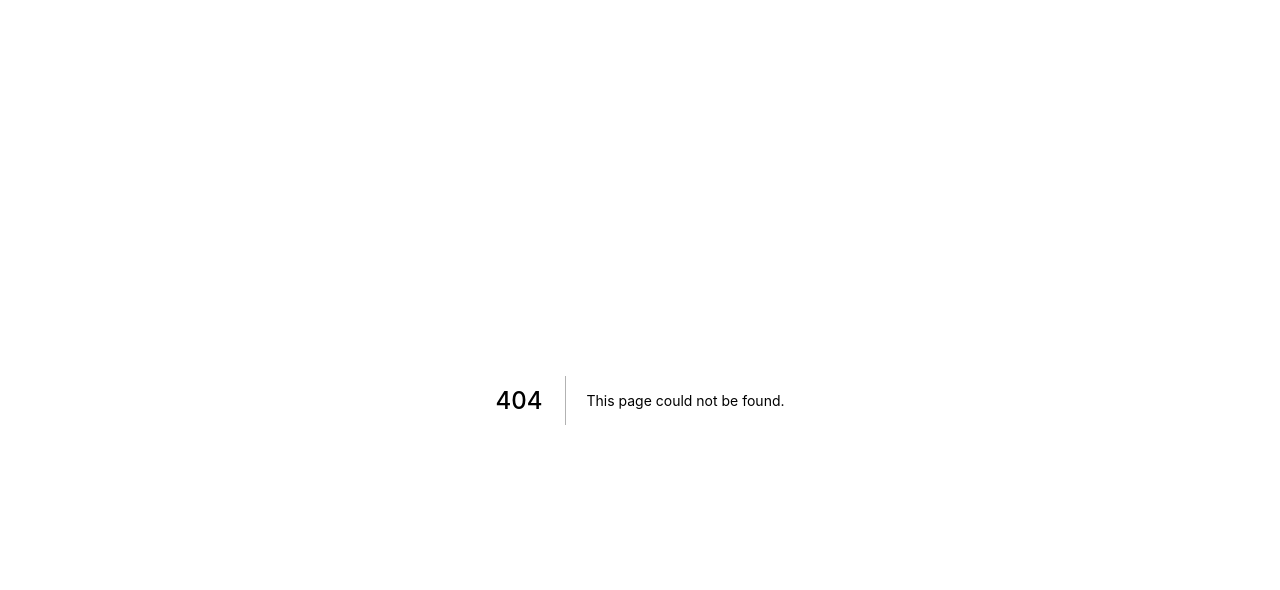
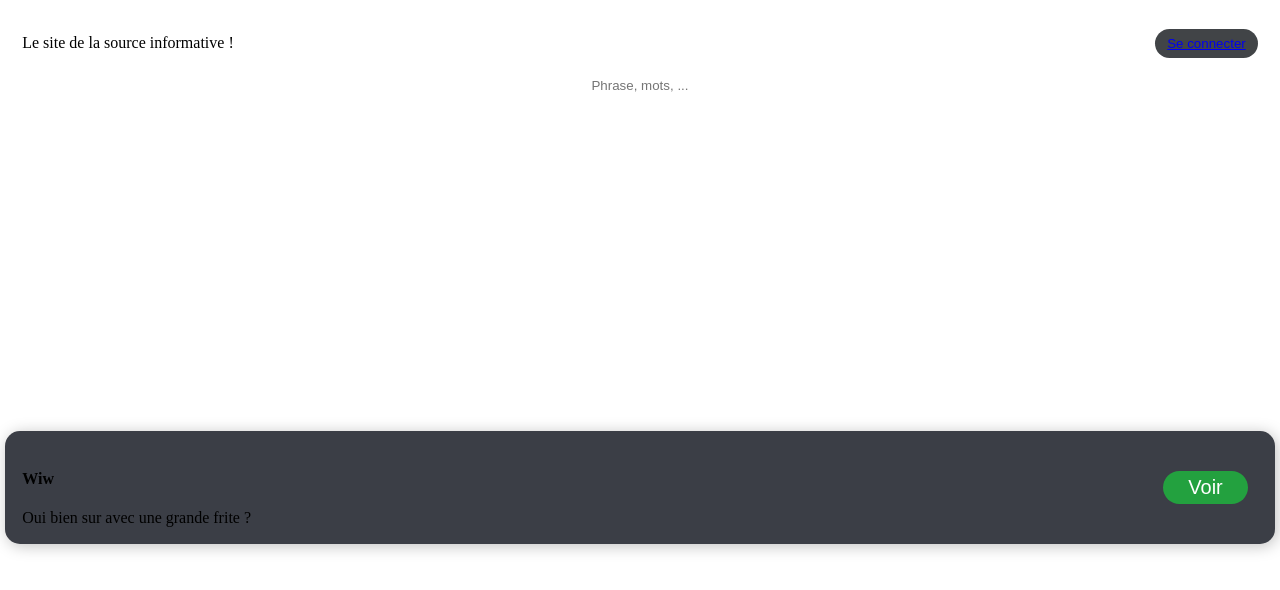
Before and after one commit to Rtinox/Bourse-Coddity-Front, a Next.js app: page /search in a window 1280 px wide. Before the commit this address had no page. Shown: the top 590 px of the page. Built offline with nearby package versions, Linux system fonts and the light colour scheme.

Commit message:
search page

```diff
--- a/components/Navbar.js
+++ b/components/Navbar.js
@@ -11,10 +11,10 @@ export default function Navbar() {
       </div>
       <div className={styles.headeritems}>
         <button className={styles.loginButton}>
-          {router.basePath == '/login' ? (
-            <Link href='/login'>Se connecter</Link>
+          {router.basePath != '/login' ? (
+            <Link href='/login' className={styles.connectBtn}>Se connecter</Link>
           ) : (
-            <Link href='/register'>S'inscrire</Link>
+            <Link href='/register' className={styles.connectBtn}>S'inscrire</Link>
           )}
         </button>
       </div>
--- /dev/null
+++ b/pages/search.js
@@ -0,0 +1,40 @@
+import Head from "next/head";
+import styles from "../styles/Home.module.css";
+import Navbar from "./../components/Navbar";
+import stylesC from "../styles/Search.module.css";
+import Footer from "./../components/Footer";
+
+export default function Home() {
+  return (
+    <div className={styles.container}>
+      <Head>
+        <title>Bourse Coddity</title>
+        <link rel="icon" href="/favicon.ico" />
+      </Head>
+
+      {Navbar()}
+
+      <div>
+        <input
+          type="text"
+          placeholder="Phrase, mots, ..."
+          className={styles.inputbar}
+        ></input>
+      </div>
+
+      <main className={styles.main}>
+
+        <div className={stylesC.card}>
+          <div>
+            <h4>Wiw</h4>
+            <p>Oui bien sur avec une grande frite ?</p>
+          </div>
+          <div>
+            <button className={stylesC.seeBtn}>Voir</button>
+          </div>
+        </div>
+
+      </main>
+    </div>
+  );
+}
--- a/styles/Home.module.css
+++ b/styles/Home.module.css
@@ -8,12 +8,13 @@
 }
 
 .main {
-  padding: 5rem 0;
+  padding: 5rem 0 1rem 0;
   flex: 1;
   display: flex;
   flex-direction: column;
   justify-content: center;
   align-items: center;
+  width: 99%;
 }
 
 .footer {
@@ -127,7 +128,7 @@
   padding: 10px;
   min-width: 300px;
   outline: none;
-  font-size: 18px;
+  font-size: px;
   text-align: center;
 }
 
@@ -139,6 +140,7 @@
   align-items: center;
   align-content: stretch;
   width: 99%;
+  margin-top: 10px;
 }
 
 .headeritems:nth-child(1) {
@@ -165,7 +167,7 @@
   border-radius: 20px;
   padding: 7px 12px 7px 12px;
   outline: none;
-  background-color: #C4C4C4;
+  background-color: #414447;
 }
 
 .transparentBtn
--- /dev/null
+++ b/styles/Search.module.css
@@ -0,0 +1,35 @@
+.card {
+  width: 100%;
+  padding: 17px;
+  background-color: #3b3e46;
+  border-radius: 15px;
+
+  display: flex;
+  flex-direction: row;
+  flex-wrap: wrap;
+  justify-content: space-between;
+  align-items: center;
+  align-content: center;
+
+  -webkit-box-shadow: 2px 2px 15px 0px rgba(0, 0, 0, 0.25);
+  -moz-box-shadow: 2px 2px 15px 0px rgba(0, 0, 0, 0.25);
+  box-shadow: 2px 2px 15px 0px rgba(0, 0, 0, 0.25);
+  margin-top: 10px;
+  margin-bottom: 10px;
+}
+
+.card > div > p {
+  padding: 0px;
+  margin: 0px;
+}
+
+.seeBtn {
+  border: none;
+  outline: none;
+  padding: 5px 25px 5px 25px;
+  background-color: rgb(35, 161, 63);
+  border-radius: 20px;
+  margin: 10px;
+  color: white;
+  font-size: 20px;
+}
```
